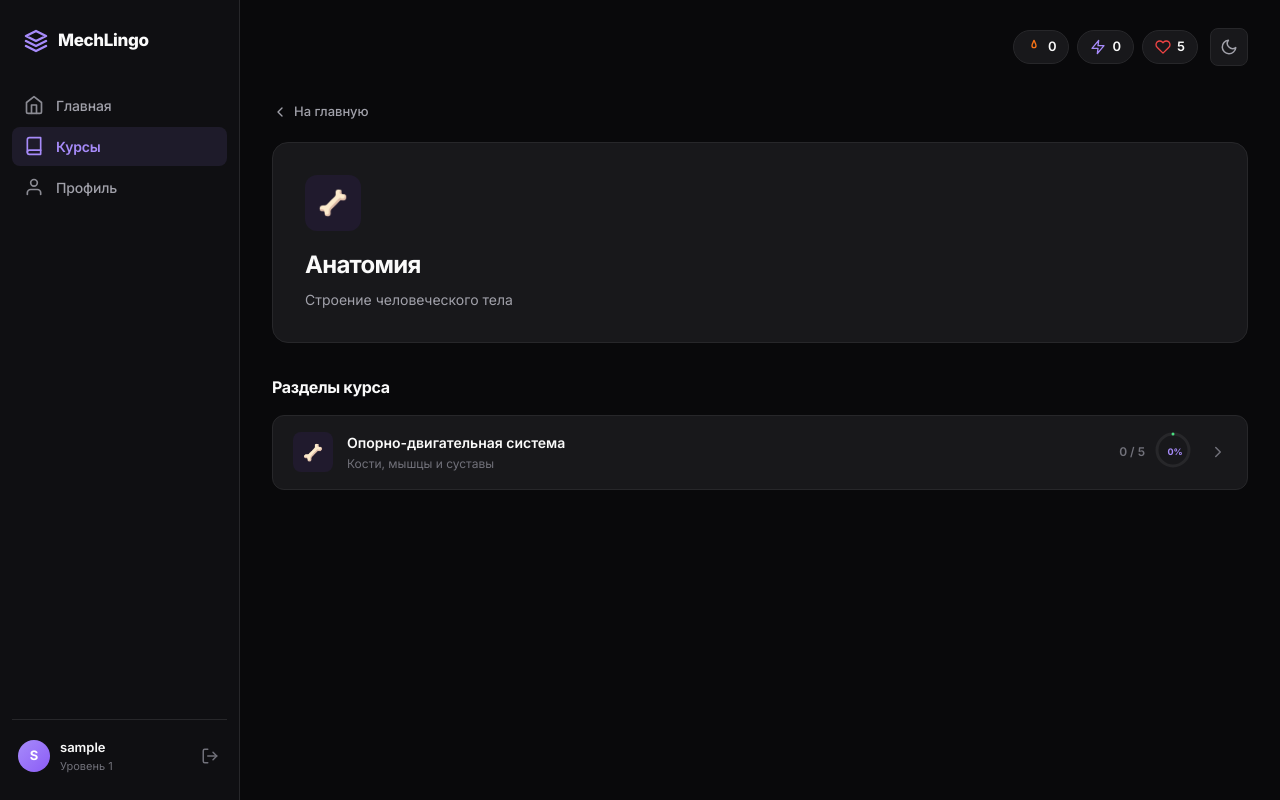
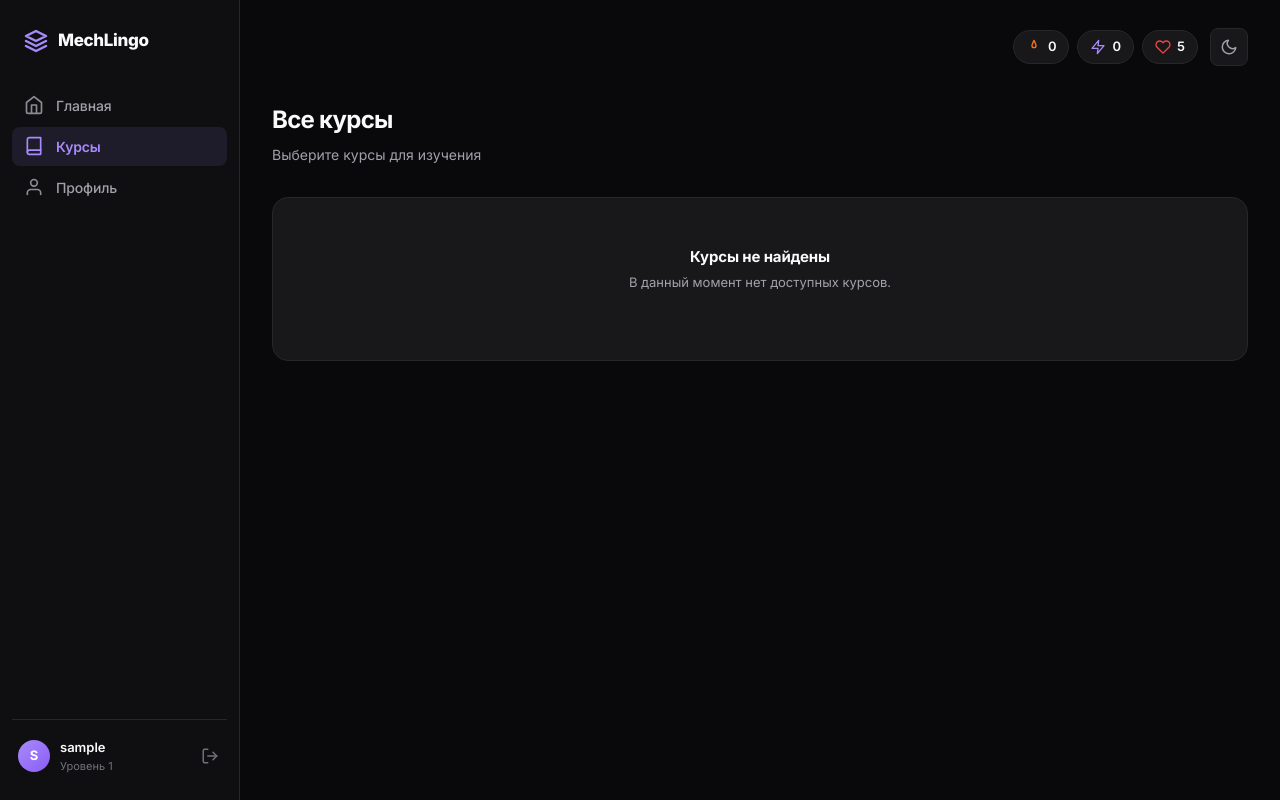
Before and after one commit to amal1a67/mechlingo, a Flask app: page /course/1 in a window 1280 px wide. Run offline with Flask 3, Linux system fonts and the light colour scheme; the visitor is signed in with stand-in values (Sample User, id 1); data comes from the database, SQL or seed files in the repository.

Commit message:
Update course.html

```diff
--- a/templates/course.html
+++ b/templates/course.html
@@ -1,68 +1,43 @@
 {% extends "base.html" %}
-{% block title %}{{ course.name }} — MechLingo{% endblock %}
+{% block title %}Курсы — MechLingo{% endblock %}
 {% set active = 'courses' %}
 
 {% block content %}
 <div class="page-container">
-
-    <a href="/dashboard" class="back-link">
-        <svg width="16" height="16" viewBox="0 0 24 24" fill="none" stroke="currentColor" stroke-width="2" stroke-linecap="round" stroke-linejoin="round">
-            <polyline points="15 18 9 12 15 6"/>
-        </svg>
-        На главную
-    </a>
-
-    <div class="course-hero">
-        <div class="course-hero-icon" style="background: {{ course.color }}15; color: {{ course.color }};">
-            {{ course.icon or course.name[0] }}
-        </div>
-        <h1 class="course-hero-title">{{ course.name }}</h1>
-        <p class="course-hero-desc">{{ course.description }}</p>
+    <div class="page-header">
+        <h1>Все курсы</h1>
+        <p class="page-subtitle">Выберите курсы для изучения</p>
     </div>
 
-    <section class="section">
-        <h2>Разделы курса</h2>
+    {% if courses %}
+    <div class="courses-grid">
+        {% for c in courses %}
+        <div class="course-card-large">
+            <div class="course-icon-lg" style="background: {{ c.color }}15; color: {{ c.color }};">
+                {{ c.icon or c.name[0] }}
+            </div>
+            <div class="course-body">
+                <div class="course-name-lg">{{ c.name }}</div>
+                <div class="course-desc">{{ c.description or 'Описание отсутствует' }}</div>
 
-        {% if sections %}
-        <div class="sections-list">
-            {% for item in sections %}
-            <a href="/section/{{ item.section.id }}" class="section-card">
-                <div class="section-icon" style="background: {{ course.color }}15; color: {{ course.color }};">
-                    {{ item.section.icon or '📖' }}
-                </div>
-                <div class="section-info">
-                    <div class="section-name">{{ item.section.name }}</div>
-                    <div class="section-desc">{{ item.section.description or 'Без описания' }}</div>
-                </div>
-
-                <!-- Прогресс -->
-                <div style="display: flex; align-items: center; gap: 10px;">
-                    <div style="font-size: 12px; font-weight: 600; color: var(--text-muted);">
-                        {{ item.completed }} / {{ item.total }}
-                    </div>
-                    <div class="topic-progress-ring">
-                        <svg viewBox="0 0 36 36" style="width: 36px; height: 36px; transform: rotate(-90deg);">
-                            <circle cx="18" cy="18" r="16" fill="none" stroke="var(--border)" stroke-width="3" />
-                            <circle cx="18" cy="18" r="16" fill="none" stroke="var(--success)" stroke-width="3"
-                                    stroke-dasharray="{{ item.percent }}, 100" stroke-linecap="round" />
-                        </svg>
-                        <div class="topic-progress-text" style="font-size: 9px;">{{ item.percent }}%</div>
+                {% if c.id in user_course_ids %}
+                    <form method="POST" action="/courses/{{ c.id }}/remove" style="margin-top: auto;">
+                        <button type="submit" class="btn btn-outline btn-block">Убрать</button>
+                    </form>
+                {% else %}
+                    <form method="POST" action="/courses/{{ c.id }}/add" style="margin-top: auto;">
+                        <button type="submit" class="btn btn-primary btn-block">Добавить</button>
+                    </form>
+                {% endif %}
             </div>
         </div>
-
-                <svg width="18" height="18" viewBox="0 0 24 24" fill="none" stroke="currentColor" stroke-width="2" stroke-linecap="round" stroke-linejoin="round" class="section-arrow">
-                    <polyline points="9 18 15 12 9 6"/>
-                </svg>
-            </a>
         {% endfor %}
     </div>
     {% else %}
     <div class="empty-state">
-            <div class="empty-title">В этом курсе пока нет разделов</div>
-            <div class="empty-text">Мы уже работаем над этим! Загляните позже.</div>
-            <a href="/dashboard" class="btn btn-primary">На главную</a>
+        <div class="empty-title">Курсы не найдены</div>
+        <div class="empty-text">В данный момент нет доступных курсов.</div>
     </div>
     {% endif %}
-    </section>
 </div>
 {% endblock %}
```
Lines whose indentation alone changed are shown as unchanged.
